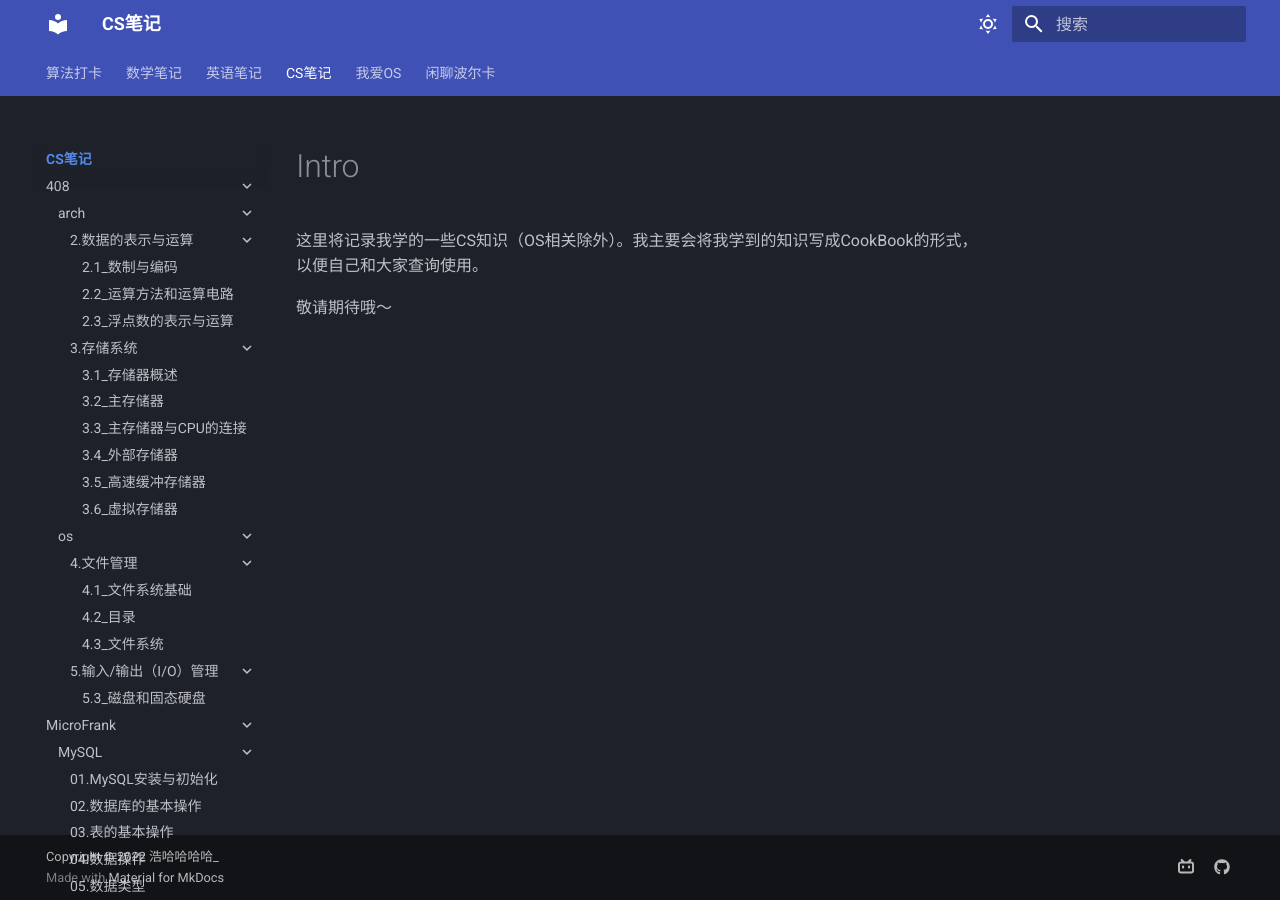
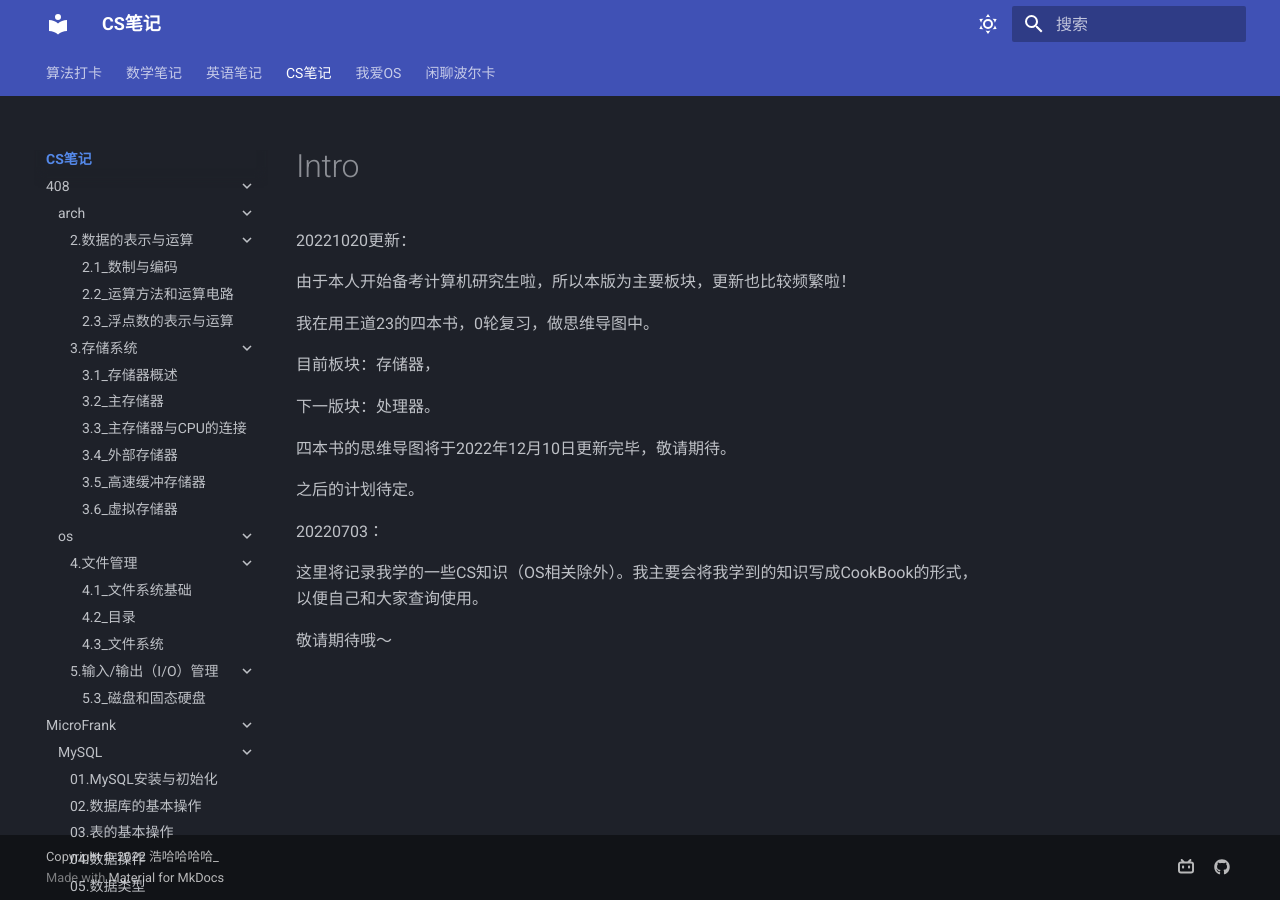
Before and after one commit to Haohahahaha/cs, an MkDocs documentation site: the page built from docs/index.md, in a window 1280 px wide. Built offline with MkDocs 1.6.1 and Material for MkDocs 9.7.7, drawn with Linux system fonts in a browser that asks for light colours.

Commit message:
2022-10-20_16:26:52 update

```diff
--- a/docs/index.md
+++ b/docs/index.md
@@ -1,3 +1,19 @@
+20221020更新：
+
+由于本人开始备考计算机研究生啦，所以本版为主要板块，更新也比较频繁啦！
+
+我在用王道23的四本书，0轮复习，做思维导图中。
+
+目前板块：存储器，
+
+下一版块：处理器。
+
+四本书的思维导图将于2022年12月10日更新完毕，敬请期待。
+
+之后的计划待定。
+
+20220703：
+
 这里将记录我学的一些CS知识（OS相关除外）。我主要会将我学到的知识写成CookBook的形式，以便自己和大家查询使用。
 
 敬请期待哦～
```
